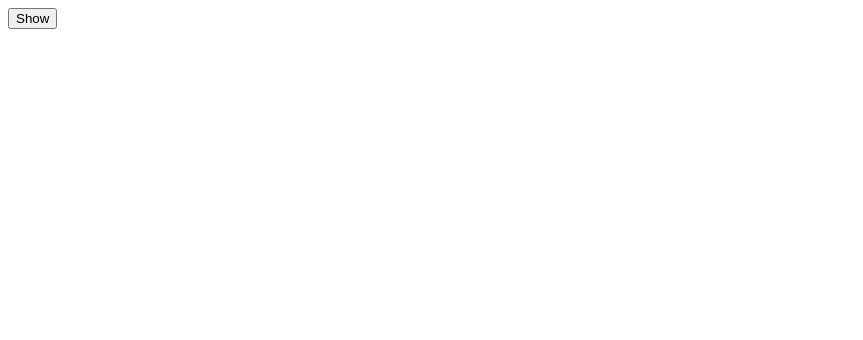
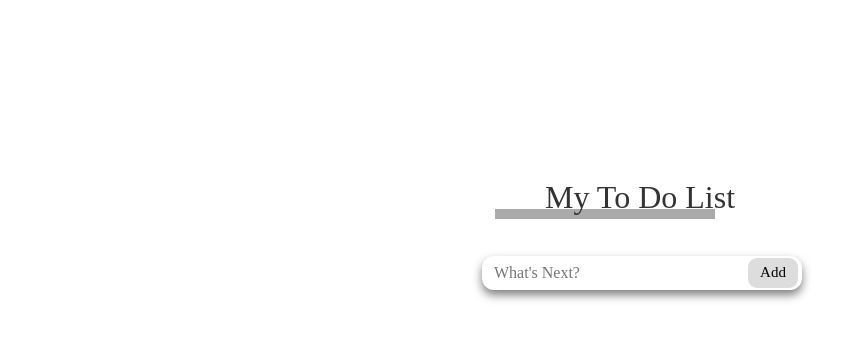
Before and after one commit to yarohover/nomad-react-app1, a React (Create React App) app: page / in a window 1280 px wide. Shown: the top 340 px of the page, without its empty margins (0-863 px from the left). Built offline with nearby package versions, Linux system fonts and the light colour scheme.

Commit message:
to do list. 1st complete

```diff
--- /dev/null
+++ b/src/App.css
@@ -0,0 +1,109 @@
+.App {
+  text-align: center;
+  width: 30vw;
+  margin: 0 auto;
+  padding-top: 150px;
+}
+.App h1 {
+  margin-bottom: 40px;
+  position: relative;
+}
+.App h1 > strong {
+  font-weight: normal;
+  color: #333;
+}
+.App h1 > strong::after {
+  display: block;
+  content: "";
+  background-color: #aaa;
+  height: 10px;
+  width: 220px;
+  position: absolute;
+  left: 47px;
+  top: 30px;
+  z-index: -1;
+}
+.App h1 > span {
+  margin-left: 20px;
+  color: #fff;
+  height: 30px;
+  line-height: 30px;
+  width: 30px;
+  color:#222;
+  display: inline-block;
+  font-size: 15px;
+  position: absolute;
+  top: 10px;
+  text-shadow: 3px 2px 1px rgba(0, 0, 0, 0.2);
+}
+.App .input {
+}
+.App .input > * {
+  all: unset;
+  width: 300px;
+}
+.App .input > input {
+  background-color: #fff;
+  text-align: left;
+  padding: 8px;
+  padding-left: 12px;
+  border-radius: 12px;
+  box-shadow: 0 5px 10px rgba(0, 0, 0, 0.5);
+}
+.App .input > button {
+  background-color: #ddd;
+  margin-left: -54px;
+  border-radius: 9px;
+  width: 50px;
+  height: 30px;
+  font-size: 15px;
+  transform: translateY(-1px);
+}
+.App .input > button:hover{
+  cursor: pointer;
+}
+.App ol {
+  margin-top: 40px;
+}
+.App ol li {
+  text-align: left;
+  height: 30px;
+  line-height: 30px;
+  margin-bottom: 10px;
+  padding-left: 10px;
+  position: relative;
+}
+.App ol li::after {
+  display: block;
+  content: "";
+  height: .5px;
+  background-color: #000;
+  width: 200px;
+  position: absolute;
+  left: 0;
+  bottom: 0;
+}
+.App ol li form {
+  /* float: right; */
+  margin-left:190px;
+}
+.App ol li form button {
+  all:unset;
+  height: 15px;
+  text-align: center;
+  background-color:#ddd;
+  line-height: 15px;
+  font-size: 12px;
+  font-weight: bold;
+  color: #333;
+  padding: 5px;
+  border-radius: 5px;
+  transition: box-shadow .05s;
+  position: absolute;
+  top:3px;
+  right: 35px;
+}
+.App ol li form button:hover {
+  box-shadow: 2px 3px 2px rgba(0, 0, 0, 0.2);
+  cursor: pointer;
+}
--- a/src/App.js
+++ b/src/App.js
@@ -1,26 +1,45 @@
 import {useState, useEffect} from "react";
-
-function Hello(){
-  console.log("Hello rendered")
-  useEffect(() => {
-    console.log("Created!! :D");
-    return () => {
-      console.log("Breaking... :(");
-    };
-  }, []);
-  return <div>
-    <h1>Hello!</h1>
-  </div>
-};
+import "./App.css"
 
 function App() {
-  console.log("App rendered")
-  const [shHi, setShHi] = useState(false);
-  const onClick = () => setShHi(prev=>!prev);
+  const [todo, setTodo] = useState("");
+  const [todos, setTodos] = useState([]);
+
+  const onAdd = (event)=>{
+    event.preventDefault();
+    if (todo === ''){
+      return;
+    };
+    let newId = 1;
+    if (todos.length !== 0){
+      newId = todos[0].id + 1;
+    }
+    const newTodo = {id:newId, content:todo};
+    setTodos(prev=>[newTodo, ...prev]);
+    setTodo("");
+  };
+  const todoList = todos.map((elmt,idx)=>{
+    const newArr = [];
+    todos.forEach(element => {
+      if(element.id !== elmt.id){
+        newArr.push(element);
+      }
+    });
+    return <li key={idx}>{elmt.content}<form style={{display:"inline-block", paddingLeft:"10px"}} onSubmit={event=>{
+      event.preventDefault();
+      setTodos(newArr);
+    }}><button type="submit">Done</button></form></li>;
+  });
+
+  useEffect(()=>console.log(todos), [todos]);
   return (
     <div className="App">
-      <button onClick={onClick}>{shHi?"Hide":"Show"}</button>
-      {shHi?<Hello />:null}
+      <h1><strong>My To Do List</strong><span>{todos.length===0?null:todos.length}</span></h1>
+      <form className="input" onSubmit={onAdd}>
+        <input type="text" value={todo} placeholder="What's Next?" onChange={event=>setTodo(event.target.value)} />
+        <button type="submit">Add</button>
+      </form>
+      <ol>{todoList}</ol>
     </div>
   );
 }
```
